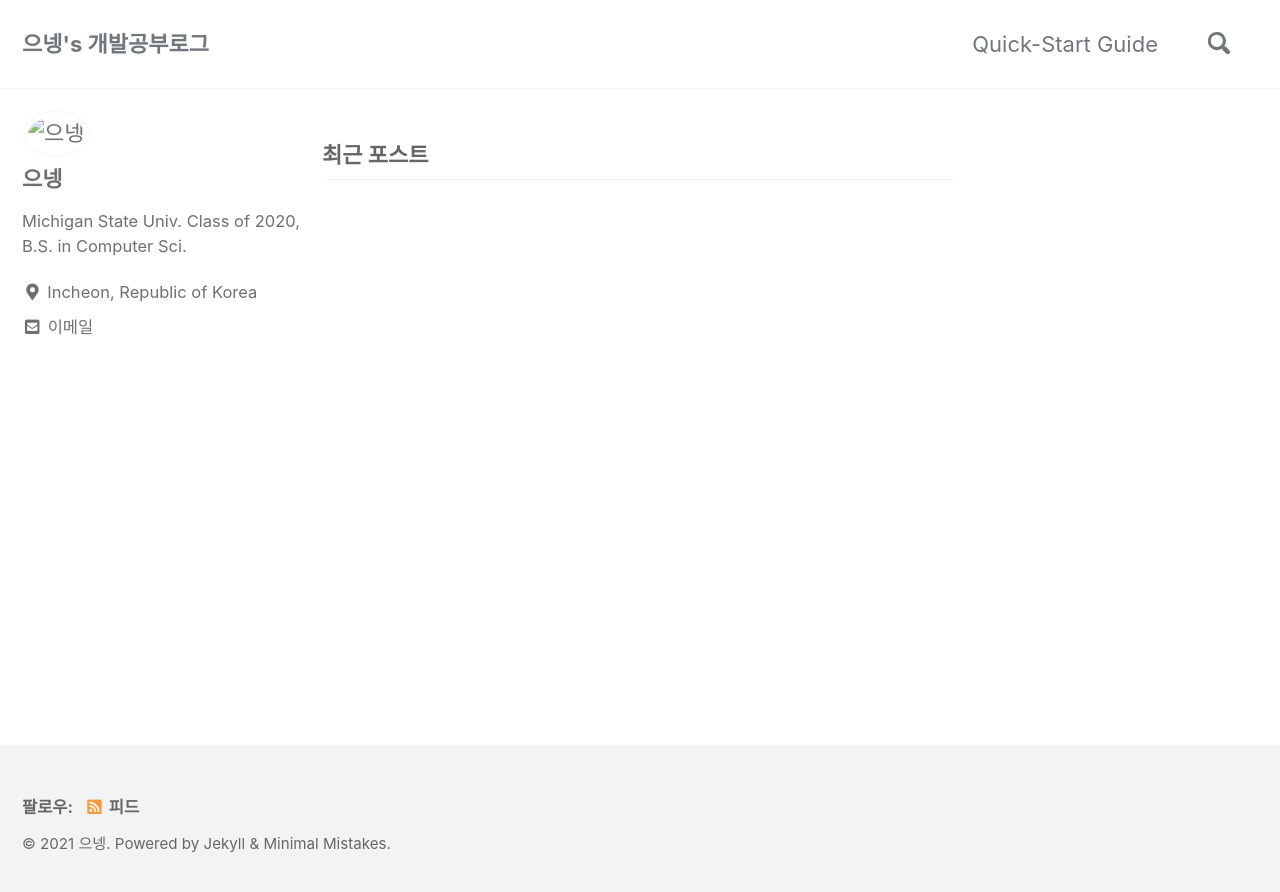
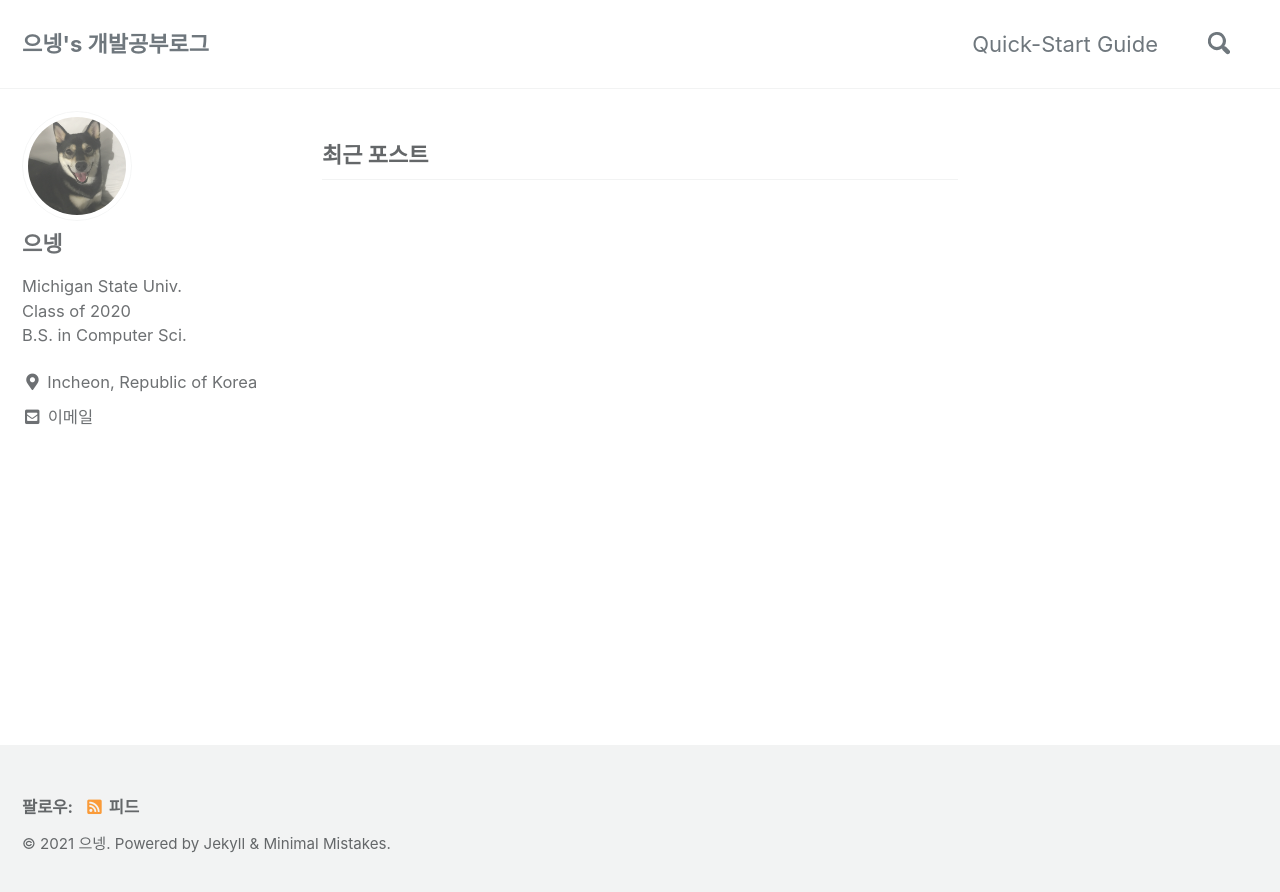
Before and after one commit to kimeunh3/kimeunh3.github.io, a Jekyll site: the page built from index.html, in a window 1280 px wide. Shown: the top 892 px of the page. Built offline with Jekyll 4.4.1, drawn with Linux system fonts in a browser that asks for light colours; cached includes are drawn as plain includes; the list of posts is cut into pages by our own code.

```diff
--- a/_config.yml
+++ b/_config.yml
@@ -96,7 +96,7 @@ analytics:
 author:
   name             : "으넹"
   avatar           : "/assets/images/romie.jpg"
-  bio              : "Michigan State Univ. Class of 2020, B.S. in Computer Sci."
+  bio              : "Michigan State Univ.<br>Class of 2020<br>B.S. in Computer Sci."
   location         : "Incheon, Republic of Korea"
   email            : "eunhyekim1223@gmail.com"
   links:
```
Also changed, not shown: assets/images/romie.jpg (added), minimal-mistakes-jekyll.gemspec (added).
